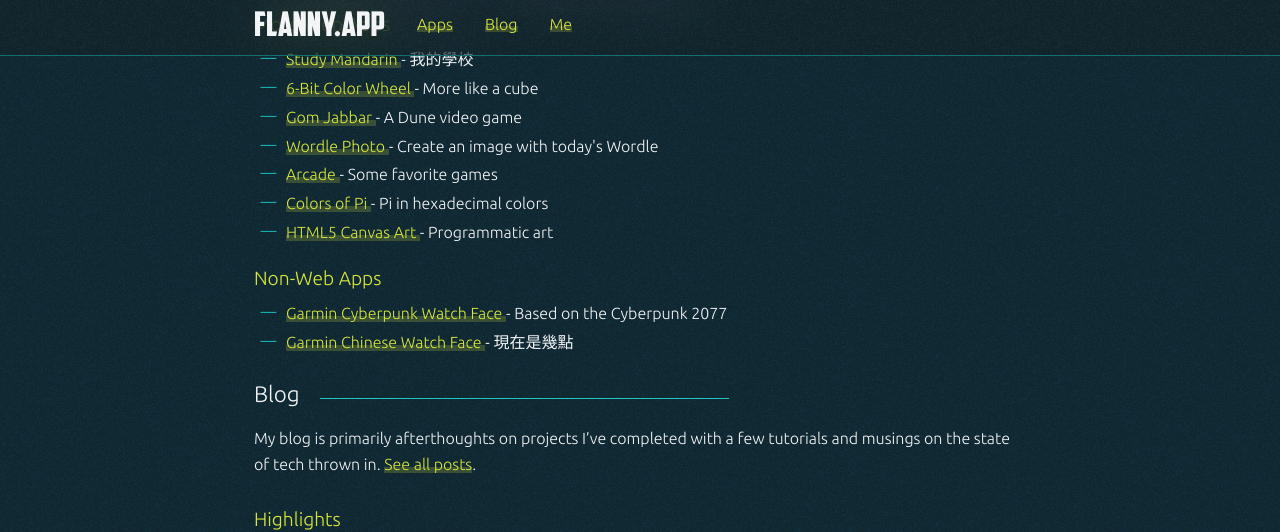
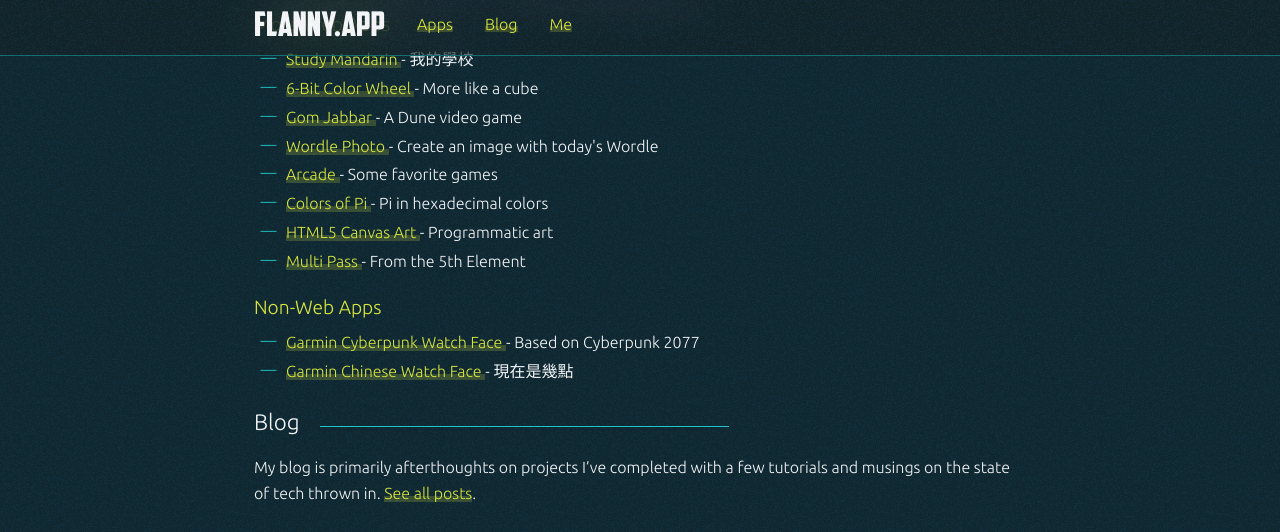
Before and after one commit to pjflanagan/pjflanagan.github.io, a Jekyll site: the page built from index.markdown, in a window 1280 px wide and 900 px high, scrolled down 572 px, cut to the strip 8-540 px from the top of the window. Built offline with Jekyll 4.4.1, drawn with Linux system fonts in a browser that asks for light colours.

Commit message:
multipass app

```diff
--- a/_data/non_web_apps.yml
+++ b/_data/non_web_apps.yml
@@ -1,6 +1,6 @@
 
 - name: Garmin Cyberpunk Watch Face
-  description: Based on the Cyberpunk 2077
+  description: Based on Cyberpunk 2077
   image: /assets/posts/2025/garmin-cyberpunk-watchface.png
   website: https://apps.garmin.com/apps/2b923217-1208-41bb-be4e-67b09f7835c3
 
--- a/_data/other_apps.yml
+++ b/_data/other_apps.yml
@@ -33,3 +33,8 @@
   description: Programmatic art
   image: /assets/posts/2012/animations.png
   url: https://flanny.app/HTML5Canvas/
+
+- name: Multi Pass
+  description: From the 5th Element
+  image:
+  url: https://www.flanny.app/multipass/
```
